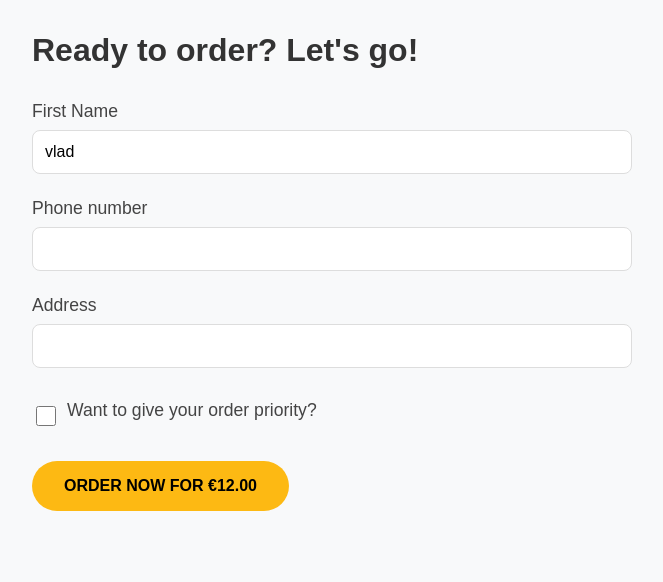
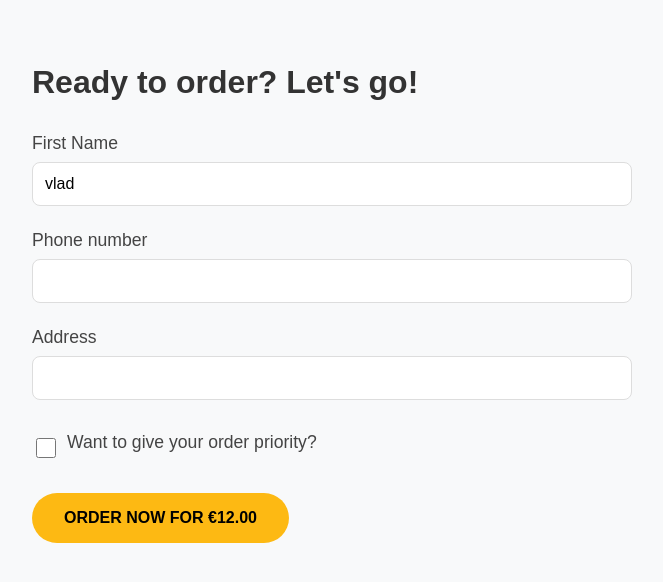
Before and after one commit to Scrum24/FE-React-12-11-24, a React (Vite) app: page /#/order-form in a window 1280 px wide. Shown: the top 582 px of the page, without its empty margins (308-971 px from the left). Built offline with nearby package versions, Linux system fonts and the light colour scheme.

Commit message:
Css refactoring

```diff
--- a/src/components/pages/orderForm/order-form-page.css
+++ b/src/components/pages/orderForm/order-form-page.css
@@ -1,4 +1,4 @@
-body {
+body:has(.order-p) {
   background-color: #f8f9fa;
   min-height: 100vh;
   padding: 2rem;
```
